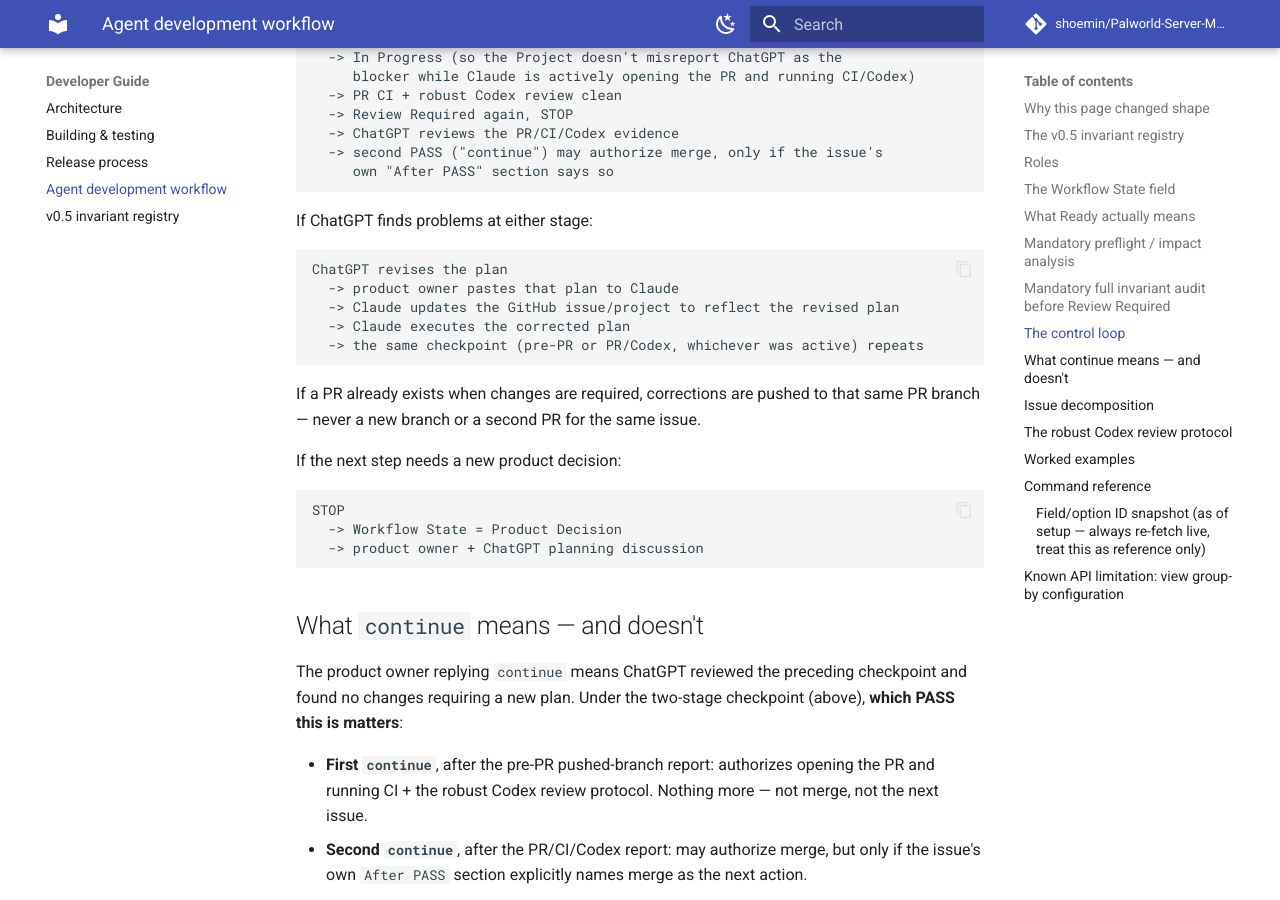
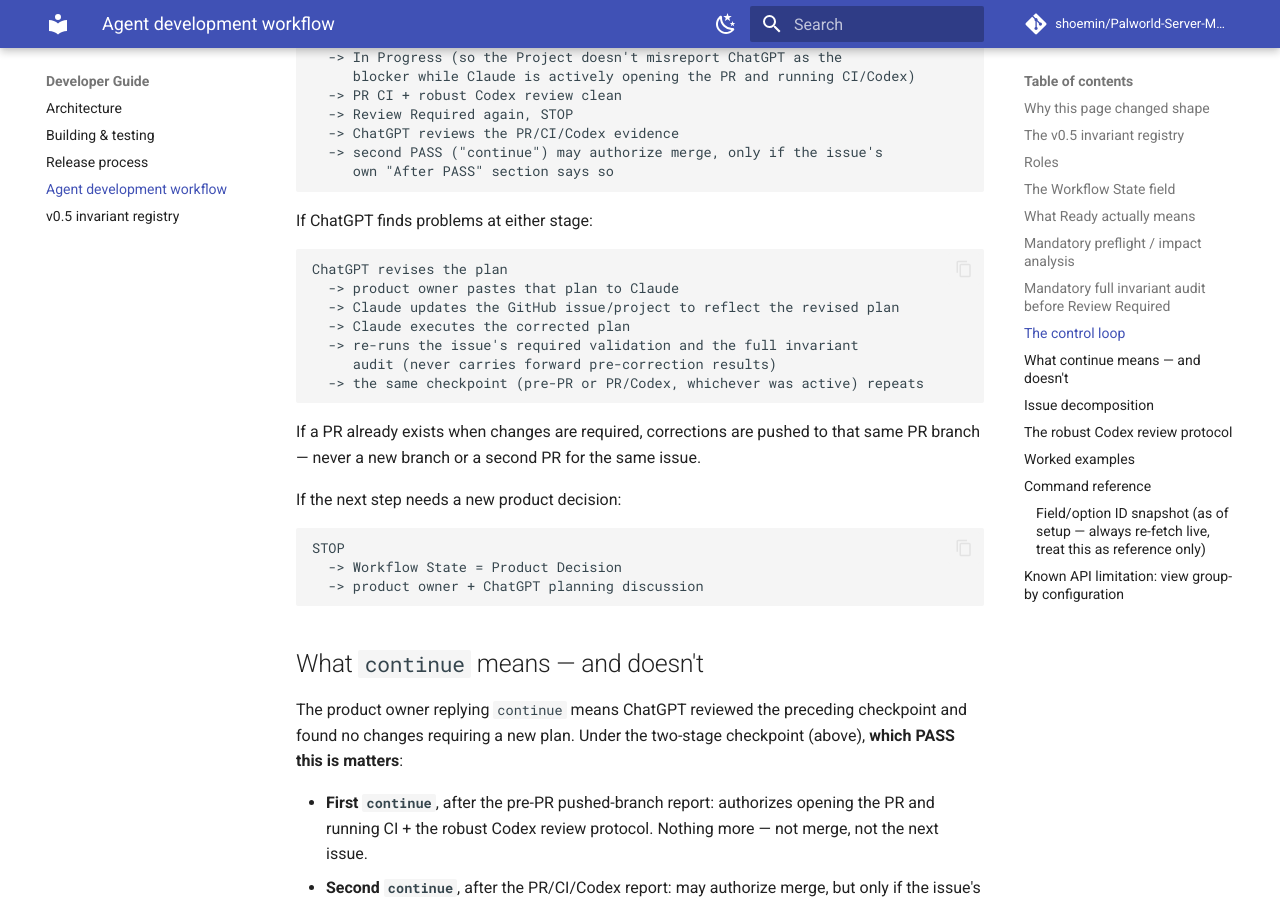
Before and after one commit to shoemin/Palworld-Server-Manager, an MkDocs documentation site: the page built from docs/developer/agent-workflow.md, in a window 1280 px wide and 900 px high, scrolled down 3976 px. Built offline with MkDocs 1.6.1 and Material for MkDocs 9.7.7, drawn with Linux system fonts in a browser that asks for light colours; comment, search, counter and statistics services are not loaded.

Commit message:
Align bug template with Ready contract; require re-validation on PR fixes
Two more Codex findings on PR #56 (commit 707deca):

- .github/ISSUE_TEMPLATE/bug.yml had the same gap planned-work.yml
  had before the earlier fix: no parent/Epic, dependencies,
  applicable invariants, allowed decisions, stop conditions, or
  After PASS input, and scope/verification/review-gate were
  optional. A bug report completed exactly as the form permitted
  could still fail the Ready check once promoted to executable work.
  Aligned it with planned-work.yml's fields and required/optional
  split.

- CLAUDE.md L's "a PR already exists" branch and
  agent-workflow.md's matching diagram sent a post-correction branch
  straight to the H/J PR-stage checkpoint without requiring the
  issue's validation and full invariant audit (F) to be re-run
  against the corrected code first, so a J report could inherit
  stale results from before the correction. Both now require
  re-running validation and the audit before returning to H/J.

Co-Authored-By: Claude Sonnet 5 <noreply@anthropic.com>

````diff
--- a/docs/developer/agent-workflow.md
+++ b/docs/developer/agent-workflow.md
@@ -106,6 +106,8 @@ ChatGPT revises the plan
   -> product owner pastes that plan to Claude
   -> Claude updates the GitHub issue/project to reflect the revised plan
   -> Claude executes the corrected plan
+  -> re-runs the issue's required validation and the full invariant
+     audit (never carries forward pre-correction results)
   -> the same checkpoint (pre-PR or PR/Codex, whichever was active) repeats
 ```
 
````
Also changed, not shown: CLAUDE.md (+1 -1 lines), 1 other file.
